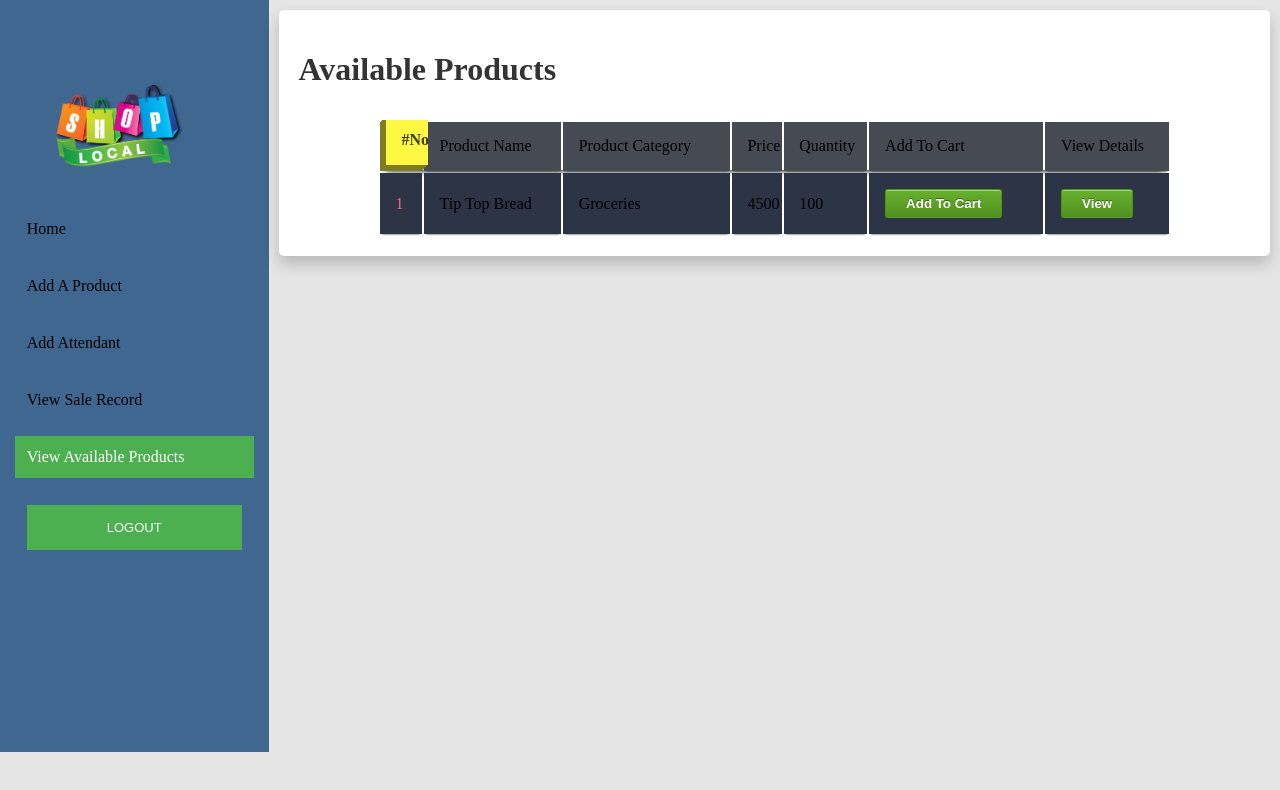
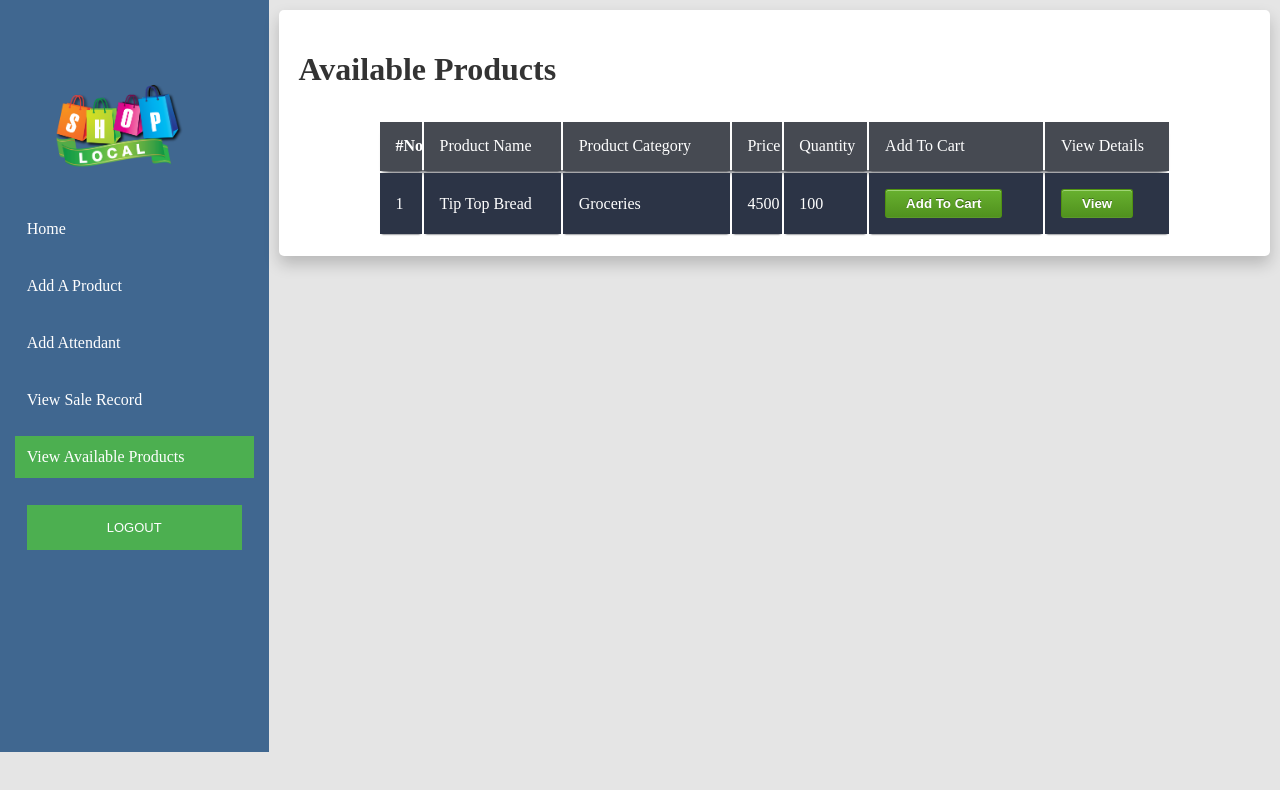
Before and after one commit to ruju256/Store-Manager, a plain HTML site: page UI/all_products.html in a window 1280 px wide. In both pictures the pointer is over the element "#No". Drawn offline with Linux system fonts and the light colour scheme.

Commit message:
making text in tables and menu more visible

```diff
--- a/UI/css/main.css
+++ b/UI/css/main.css
@@ -160,7 +160,7 @@ form
 }
 
 .menu a {
-    color: black;
+    color: #ffffff;
     display: block;
     margin: 15px;
     padding: 12px;
@@ -244,6 +244,7 @@ form
 
 .container td {
     font-weight: normal;
+    color:#ffffff;
     font-size: 1em;
 -webkit-box-shadow: 0 2px 2px -2px #0E1119;
      -moz-box-shadow: 0 2px 2px -2px #0E1119;
@@ -279,7 +280,7 @@ form
     background-color: #406790;
 }
 
-.container td:first-child { color: #FB667A; }
+.container td:first-child { color: #Ffffff; }
 
 .container tr:hover {
  background-color: #464A52;
@@ -289,17 +290,9 @@ form
 }
 
 .container td:hover {
-background-color: #FFF842;
-color: #403E10;
+color: #ffffff;
 font-weight: bold;
 
-box-shadow: #7F7C21 -1px 1px, #7F7C21 -2px 2px, #7F7C21 -3px 3px, #7F7C21 -4px 4px, #7F7C21 -5px 5px, #7F7C21 -6px 6px;
-transform: translate3d(6px, -6px, 0);
-
-transition-delay: 0s;
-    transition-duration: 0.4s;
-    transition-property: all;
-transition-timing-function: line;
 }
 
 @media (max-width: 800px) {
```
